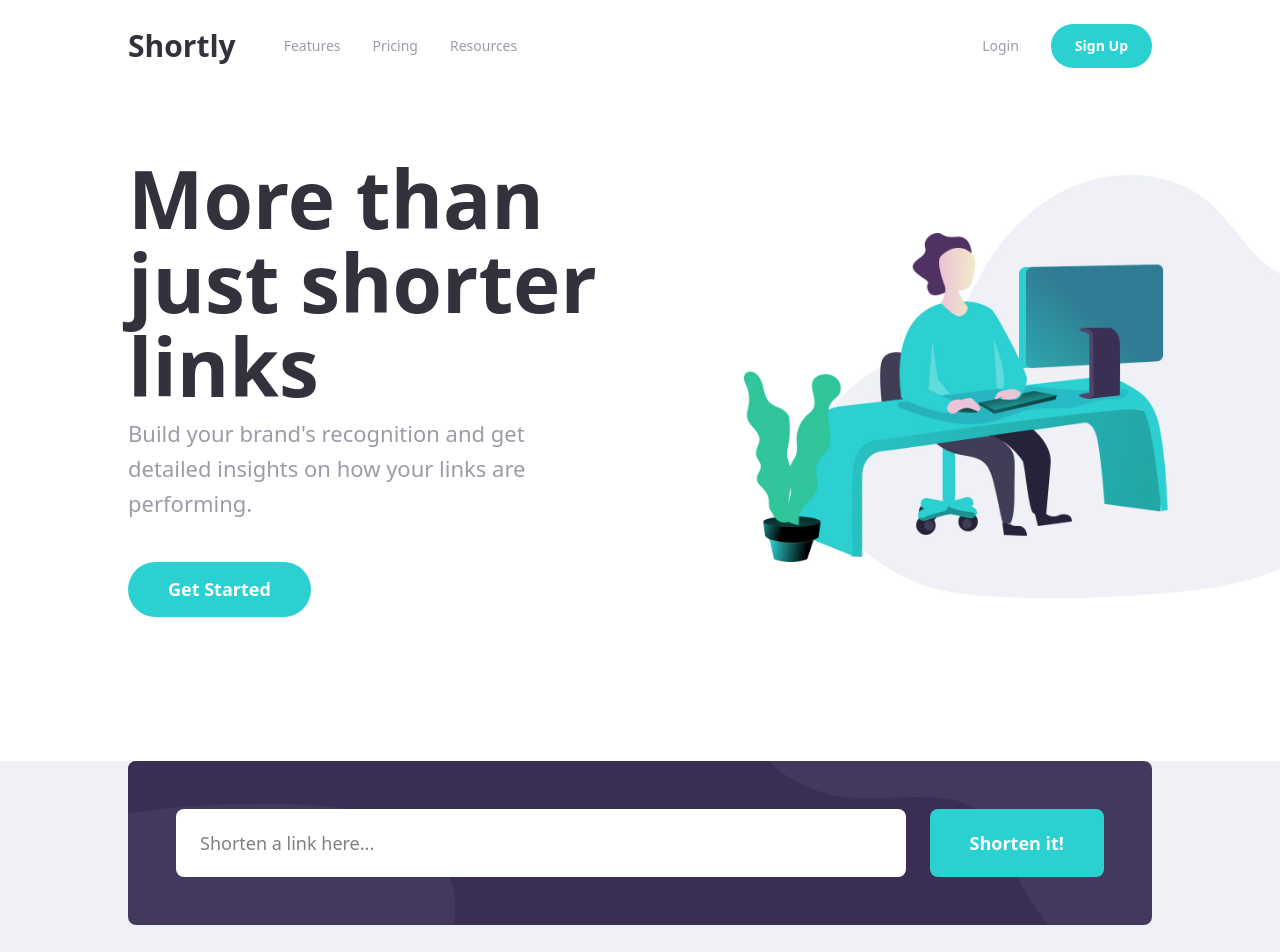
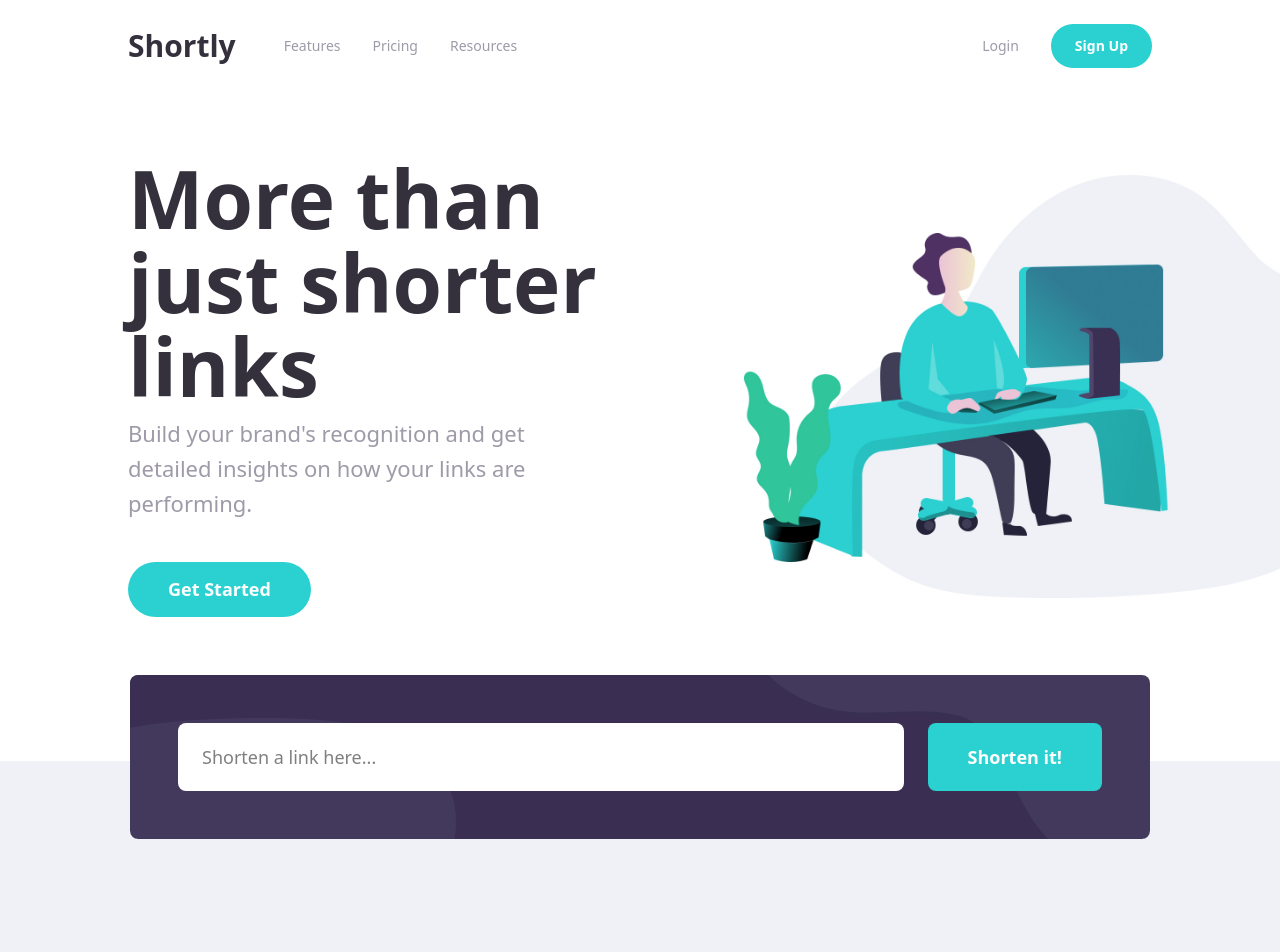
Before and after one commit to MsadafK/url-shortening-api-landing-page, a React (Vite) app: page / in a window 1280 px wide. Shown: the top 952 px of the page. Built offline with nearby package versions, Linux system fonts and the light colour scheme.

Commit message:
Finished

```diff
--- a/src/components/Main/Main.jsx
+++ b/src/components/Main/Main.jsx
@@ -11,9 +11,7 @@ export const Main = () => {
         <HeroSection/>
       </div>
 
-      <div >
-        {/* <div className="absolute left-0 right-0 top-full -translate-y-1/2 z-10">
-        </div> */}
+      <div className="">
         <UrlShortener/>
         <AdvancedStatistics />
         <BoostLinksCTA />
--- a/src/components/Main/UrlShortener.jsx
+++ b/src/components/Main/UrlShortener.jsx
@@ -115,9 +115,9 @@ export default function UrlShortener() {
   };
 
   return (
-    <div className="bg-purple-50 w-full px-6 lg:px-24 xl:px-32">
+    <div className="border-2 border-purple-50  bg-purple-50 w-full px-6 lg:px-24 xl:px-32 ">
       {/* Shortener Input Box */}
-      <div className="bg-purple-950 rounded-lg p-6 md:p-8 lg:p-12 relative overflow-hidden">
+      <div className="bg-purple-950 rounded-lg p-6 md:p-8 lg:p-12 relative overflow-hidden -pt-0 pb-12 -mt-24 md:-mt-16 lg:-mt-22">
         {/* Background SVG - Top Right */}
         <svg
 
```
